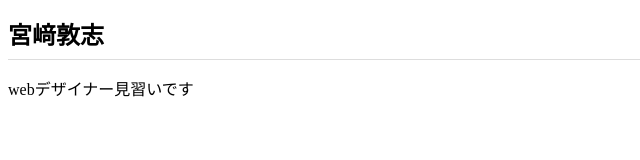
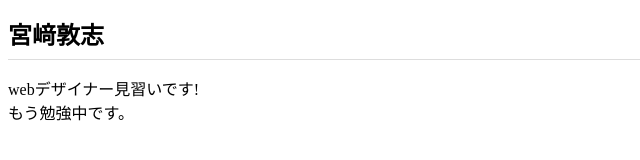
Before and after one commit to atsu-miya1534/atsu-miya1534.github.io, a plain HTML site: page index.html in a window 1280 px wide. Shown: the whole page, without its empty margins (0-640 px from the left). Drawn offline with Linux system fonts and the light colour scheme.

Commit message:
Add files via upload

```diff
--- a/index.html
+++ b/index.html
@@ -8,6 +8,8 @@
 </head>
 <body>
   <h1>宮﨑敦志</h1>
-  <p>webデザイナー見習いです</p>
+  <p>webデザイナー見習いです!<br>
+    もう勉強中です。
+  </p>
 </body>
 </html>
```
